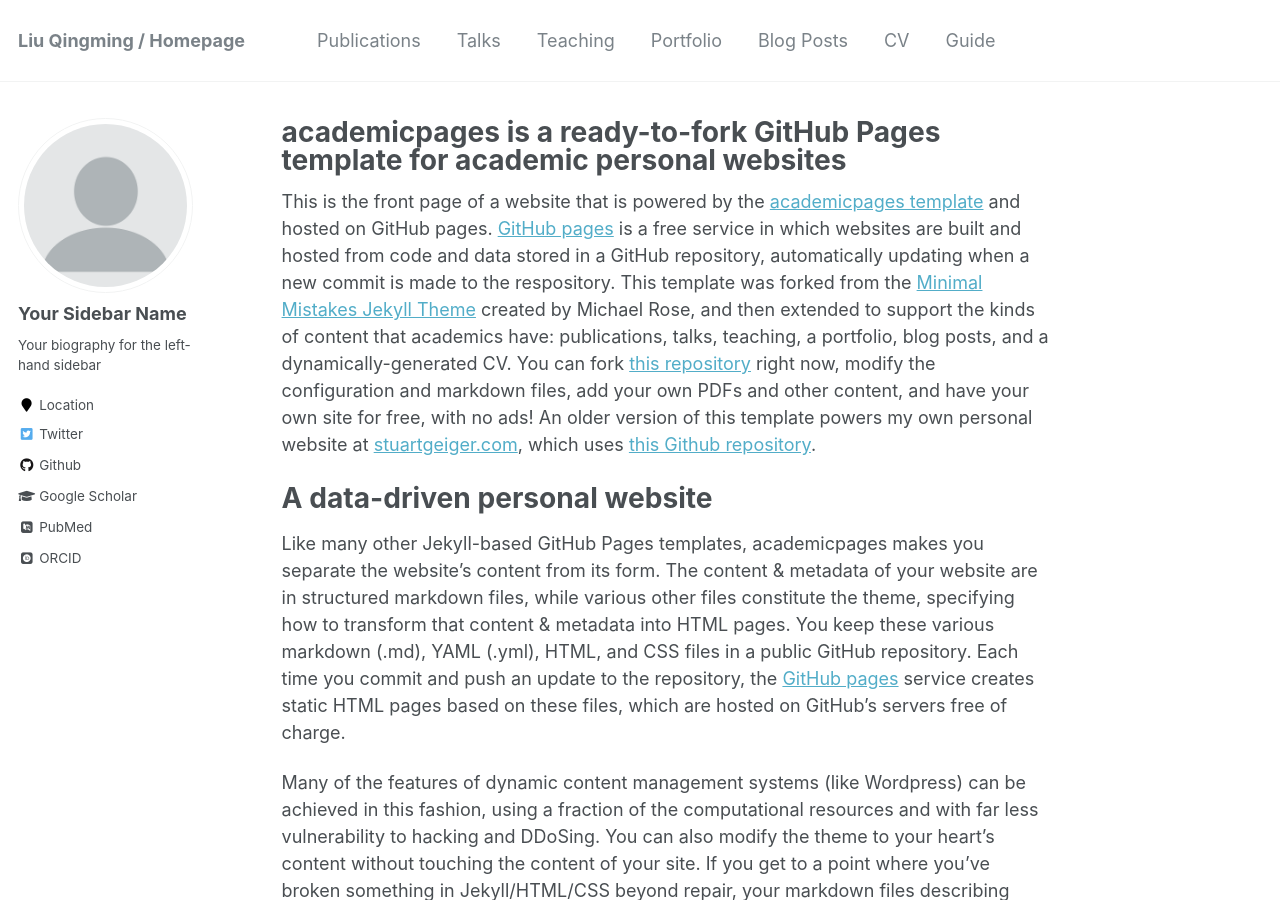
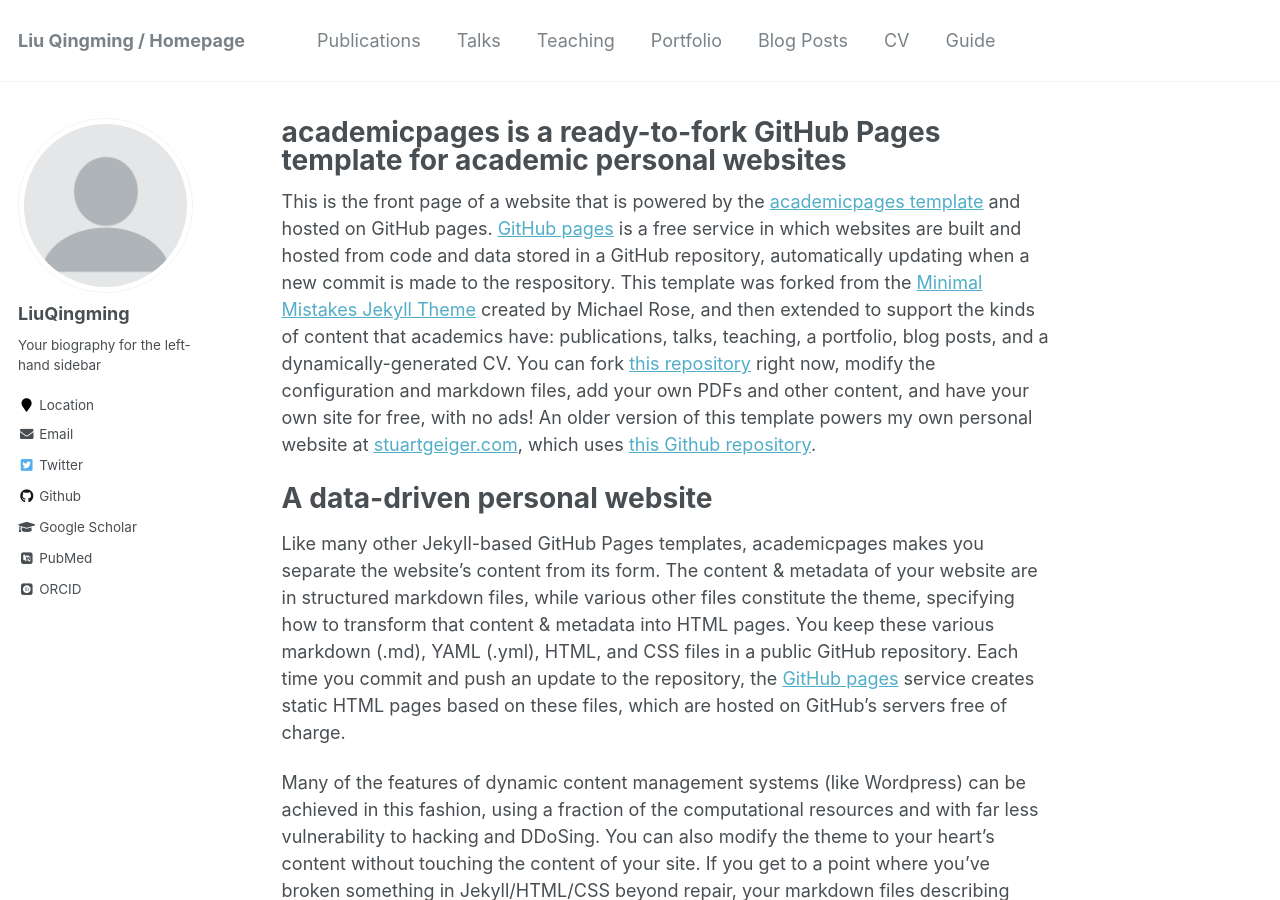
Before and after one commit to MobiusLqm/MobiusLqm.github.io, a Jekyll site: the page built from _pages/about.md, in a window 1280 px wide and 900 px high. Built offline with Jekyll 4.4.1, drawn with Linux system fonts in a browser that asks for light colours; some web fonts are replaced.

Commit message:
Update _config.yml

```diff
--- a/_config.yml
+++ b/_config.yml
@@ -10,7 +10,7 @@
 title                    : "Liu Qingming / Homepage"
 title_separator          : "-"
 name                     : &name "Your Name"
-description              : &description "personal description"
+description              : &description "Student of BJTU majoring in AI"
 url                      : https://academicpages.github.io # the base hostname & protocol for your site e.g. "https://mmistakes.github.io"
 baseurl                  : "" # the subpath of your site, e.g. "/blog"
 repository               : "academicpages/academicpages.github.io"
@@ -80,14 +80,14 @@
 
 # Site Author
 author:
-  name             : "Your Sidebar Name"
+  name             : "LiuQingming"
   avatar           : "profile.png"
   bio              : "Your biography for the left-hand sidebar"
   location         : "Location"
   employer         :
   pubmed           : "https://www.ncbi.nlm.nih.gov/pubmed/?term=john+snow"
-  googlescholar    : "http://yourfullgooglescholarurl.com"
-  email            :
+  googlescholar    : "http://google.com"
+  email            : "http://19281077@bjtu.edu.cn"
   researchgate     :  # example: "https://www.researchgate.net/profile/yourprofile"
   uri              :
   bitbucket        :
```
